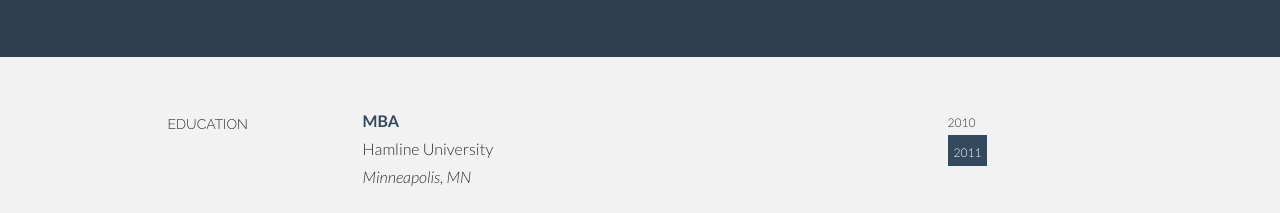
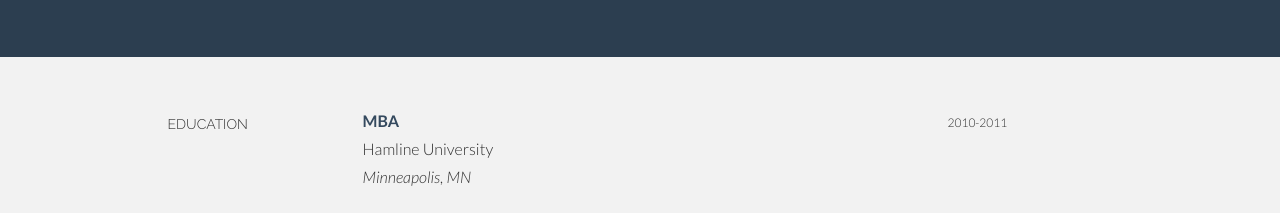
Before and after one commit to mhaliti/mhaliti.github.io, a plain HTML site: page index.html in a window 1280 px wide. Shown: the part 869-1082 px from the top of the page. Drawn offline with Linux system fonts and the light colour scheme.

Commit message:
Update index.html

```diff
--- a/index.html
+++ b/index.html
@@ -106,9 +106,7 @@
 					</p>
 				</div>
 				<div class="col-lg-3">
-					<p><sm>2010</sm><br/>
-					<imp><sm>2011</sm></imp>
-					</p>
+					<p><sm>2010-2011</sm></p>
 				</div>
 
 				<div class="col-lg-6 col-lg-offset-3">
```
